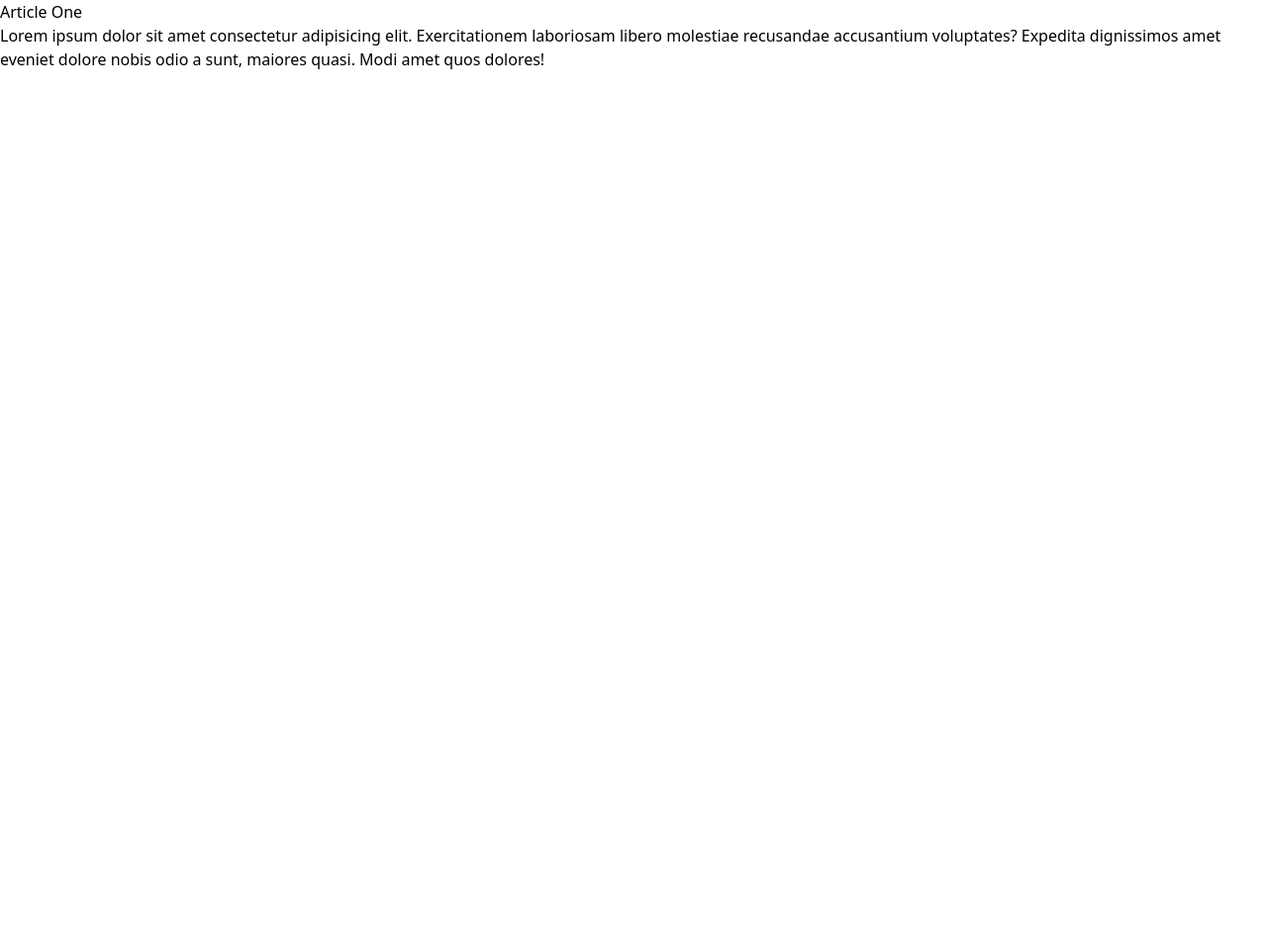
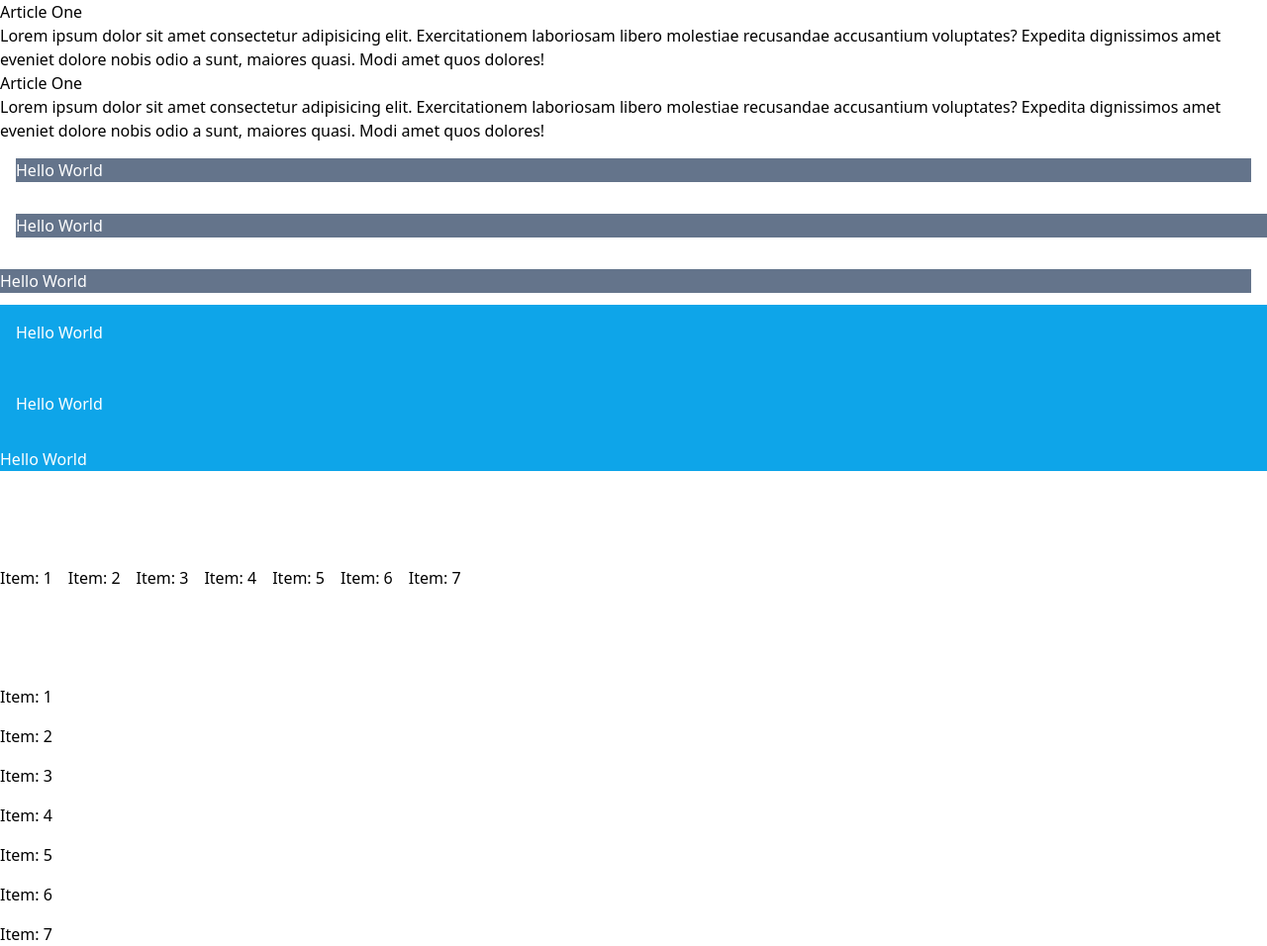
Before and after one commit to emmanuellesoy/curso-tailwind, a plain HTML site: page HTML/tailwind-sandbox/tailwind-sandbox-starter/03-container-spacing/index.html in a window 1280 px wide. Shown: the whole page at 99% size. Before the commit the page ends 800 px from the top, so only its background shows below. Drawn offline with nearby package versions, Linux system fonts and the light colour scheme.

Commit message:
FEAT: Spacing

```diff
--- a/HTML/tailwind-sandbox/tailwind-sandbox-starter/03-container-spacing/index.html
+++ b/HTML/tailwind-sandbox/tailwind-sandbox-starter/03-container-spacing/index.html
@@ -10,7 +10,17 @@
   <body>
     <!-- Container -->
     <div>
-      <article>
+      <article class="container">
+        <h3>Article One</h3>
+        <p>
+          Lorem ipsum dolor sit amet consectetur adipisicing elit.
+          Exercitationem laboriosam libero molestiae recusandae accusantium
+          voluptates? Expedita dignissimos amet eveniet dolore nobis odio a
+          sunt, maiores quasi. Modi amet quos dolores!
+        </p>
+      </article>
+
+      <article class="container mx-auto">
         <h3>Article One</h3>
         <p>
           Lorem ipsum dolor sit amet consectetur adipisicing elit.
@@ -21,12 +31,48 @@
       </article>
 
       <!-- Margin -->
+      <div class="bg-slate-500 m-4">
+        <p class="text-white">Hello World</p>
+      </div>
+      <div class="bg-slate-500 ml-4 mt-8">
+        <p class="text-white">Hello World</p>
+      </div>
+      <div class="bg-slate-500 mr-4 mt-8">
+        <p class="text-white">Hello World</p>
+      </div>
 
       <!-- Padding -->
+      <div class="bg-sky-500 mt-3 p-4">
+        <p class="text-white">Hello World</p>
+      </div>
+      <div class="bg-sky-500 pl-4 pt-8">
+        <p class="text-white">Hello World</p>
+      </div>
+      <div class="bg-sky-500 pr-4 pt-8">
+        <p class="text-white">Hello World</p>
+      </div>
 
       <!-- Space Between X -->
+      <div class="flex mt-24 space-x-4">
+        <div>Item: 1</div>
+        <div>Item: 2</div>
+        <div>Item: 3</div>
+        <div>Item: 4</div>
+        <div>Item: 5</div>
+        <div>Item: 6</div>
+        <div>Item: 7</div>
+      </div>
 
       <!-- Space Between Y -->
+      <div class="flex flex-col mt-24 space-y-4">
+        <div>Item: 1</div>
+        <div>Item: 2</div>
+        <div>Item: 3</div>
+        <div>Item: 4</div>
+        <div>Item: 5</div>
+        <div>Item: 6</div>
+        <div>Item: 7</div>
+      </div>
     </div>
   </body>
 </html>
```
